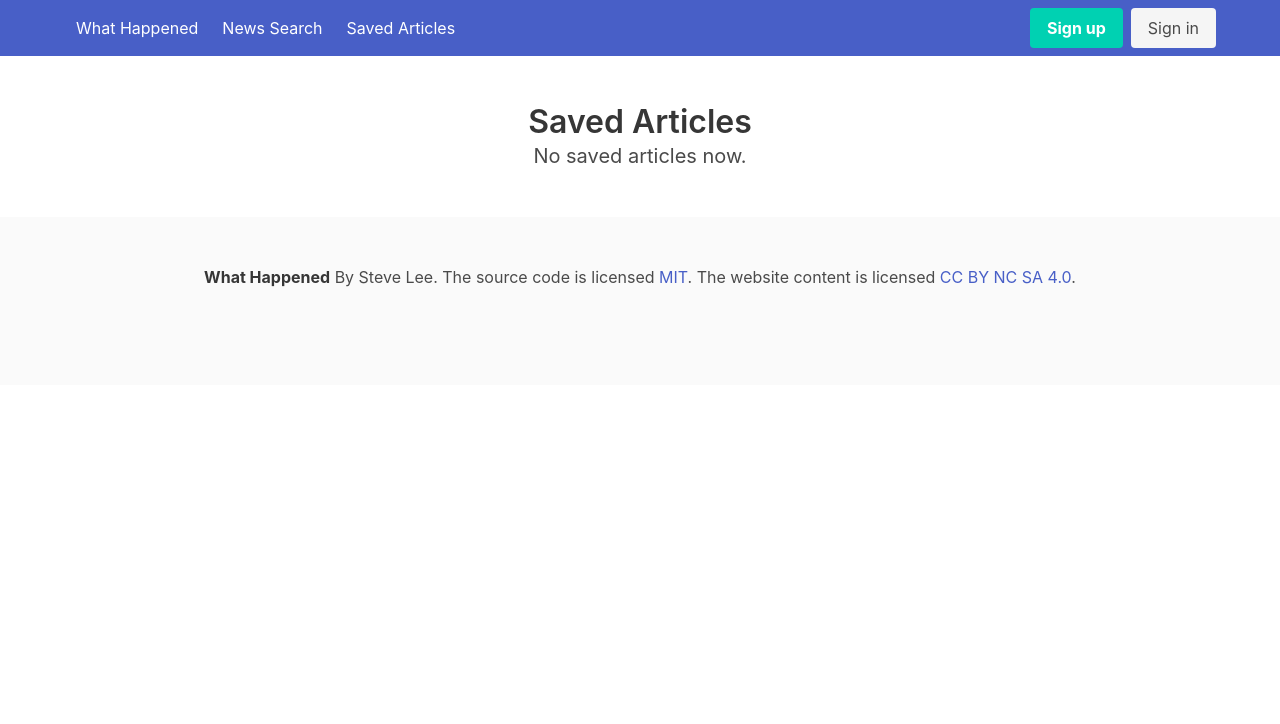
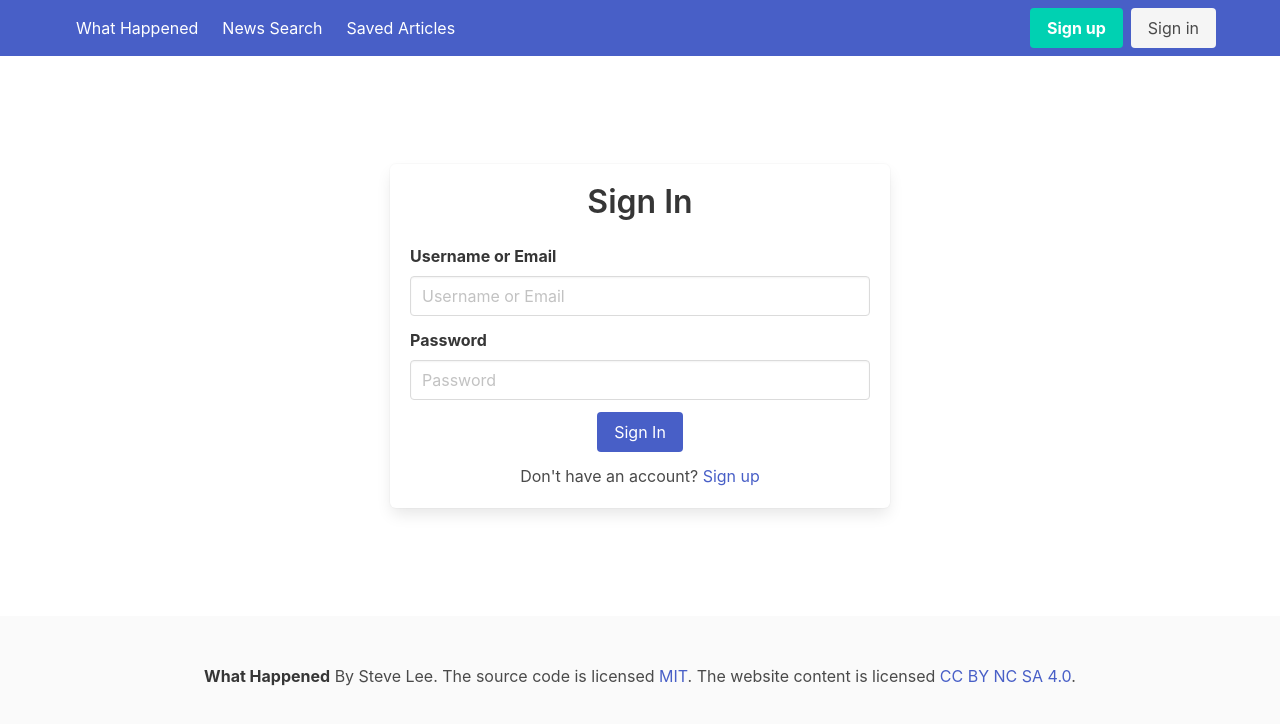
Before and after one commit to d104601/whathappened-frontend, a React (Create React App) app: page /saved in a window 1280 px wide. Shown: the top 724 px of the page. Built offline with nearby package versions, Linux system fonts and the light colour scheme.

Commit message:
started working on login feature

```diff
--- a/package.json
+++ b/package.json
@@ -16,6 +16,7 @@
     "@types/react-dom": "^18.2.4",
     "axios": "^1.4.0",
     "bulma": "^0.9.4",
+    "jwt-decode": "^3.1.2",
     "react": "^18.2.0",
     "react-dom": "^18.2.0",
     "react-redux": "^8.1.1",
--- a/src/App.tsx
+++ b/src/App.tsx
@@ -7,6 +7,7 @@ import Login from "./components/login";
 import Signup from "./components/signup";
 import Main from "./components/main";
 import Footer from './components/footer';
+import Auth from "./config/auth";
 
 function App() {
     return (
@@ -17,7 +18,12 @@ function App() {
                     <Routes>
                         <Route path='/' element={<Main/>}/>
                         <Route path='/search' element={<NewsSearch/>}/>
-                        <Route path='/saved' element={<Saved/>}/>
+                        <Route path='/saved' element={
+                            Auth.isLoggedIn() ?
+                                <Saved/>
+                                :
+                                <Login/>
+                        }/>
                         <Route path='/login' element={<Login/>}/>
                         <Route path='/signup' element={<Signup/>}/>
                         <Route path='*' element={<div>Page not found or still working on</div>}/>
--- a/src/components/login.tsx
+++ b/src/components/login.tsx
@@ -1,10 +1,18 @@
+import { useState } from 'react';
 const Login = () => {
+    const [username, setUsername] = useState('');
+    const [password, setPassword] = useState('');
+
+    const submit = (e: any) => {
+
+    }
+
     return (
         <div>
-            <section className='section is-medium'>
+            <section className='section'>
                 <div className='box '>
                     <h1 className='title has-text-centered'>Sign In</h1>
-                    <form>
+                    <form onSubmit={submit}>
                         <div className='field'>
                             <label className='label'>Username or Email</label>
                             <div className='control'>
@@ -12,6 +20,8 @@ const Login = () => {
                                     className='input'
                                     type='text'
                                     placeholder='Username or Email'
+                                    value={username}
+                                    onChange={(e) => setUsername(e.target.value)}
                                 />
                             </div>
                         </div>
@@ -22,6 +32,8 @@ const Login = () => {
                                     className='input'
                                     type='password'
                                     placeholder='Password'
+                                    value={password}
+                                    onChange={(e) => setPassword(e.target.value)}
                                 />
                             </div>
                         </div>
--- a/src/components/main.tsx
+++ b/src/components/main.tsx
@@ -1,7 +1,6 @@
 import {useState, useEffect} from "react";
 import axios from "axios";
 import NewsCard from "./newsCard";
-
 import saveArticle from "../services/saveArticle";
 
 interface weather {
@@ -21,10 +20,7 @@ interface weather {
 const Main = () => {
     const [mkt, setMkt] = useState("en-US");
     const [Trending, setTrending] = useState([]);
-
     const [weather, setWeather] = useState({} as weather);
-    const [appid] = useState(process.env.REACT_APP_WEATHERAPI_KEY);
-
     const [News, setNews] = useState([]);
 
     const loadTrending = async (mkt: String) => {
@@ -45,7 +41,7 @@ const Main = () => {
     };
 
     const loadWeather = async (city: String) => {
-        const response = await axios.get(process.env.REACT_APP_SERVER_URL + "/api/weather/current", {
+        const response = await axios.get(process.env.REACT_APP_SERVER_URL + "/api/weather", {
             params: {
                 city: city
             }
--- a/src/components/navbar.tsx
+++ b/src/components/navbar.tsx
@@ -1,7 +1,13 @@
 import {useState, useEffect} from 'react';
+import Auth from "../config/auth";
 
 const Navbar = () => {
     const [isSticky, setIsSticky] = useState(false);
+
+    const logout = () => {
+        Auth.logout();
+        window.location.href = "/";
+    }
 
     useEffect(() => {
         const handleScroll = () => {
@@ -30,12 +36,19 @@ const Navbar = () => {
                     <div className='navbar-end'>
                         <div className='navbar-item'>
                             <div className='buttons'>
+                                {
+                                    Auth.isLoggedIn() ?
+                                        <button className={"button is-light"} onClick={logout}>Sign out</button>
+                                        :
+                                        <>
                                             <a className='button is-primary' href='/signup'>
                                                 <strong>Sign up</strong>
                                             </a>
                                             <a className='button is-light' href='/login'>
                                                 Sign in
                                             </a>
+                                        </>
+                                }
                             </div>
                         </div>
                     </div>
--- /dev/null
+++ b/src/config/auth.ts
@@ -0,0 +1,35 @@
+import decode from 'jwt-decode';
+
+class Auth {
+    getProfile() {
+        return decode(this.getToken());
+    }
+
+    isLoggedIn() {
+        const token = this.getToken();
+        return token && !this.isTokenExpired(token);
+    }
+
+    isTokenExpired(token: string): boolean {
+        try {
+            const decoded: any = decode(token);
+            return decoded.exp < Date.now() / 1000;
+        } catch (err) {
+            return false;
+        }
+    }
+
+    getToken(): any {
+        return localStorage.getItem('token');
+    }
+
+    login(token: string) {
+        localStorage.setItem('token', token);
+    }
+
+    logout() {
+        localStorage.removeItem('token');
+    }
+}
+
+export default new Auth();
--- a/src/services/weather.tsx
+++ /dev/null
@@ -1 +0,0 @@
-import {useState} from 'react';
```
Also changed, not shown: 1 other file (tests, documents, lock files or other folders). Lines whose indentation alone changed are shown as unchanged.
